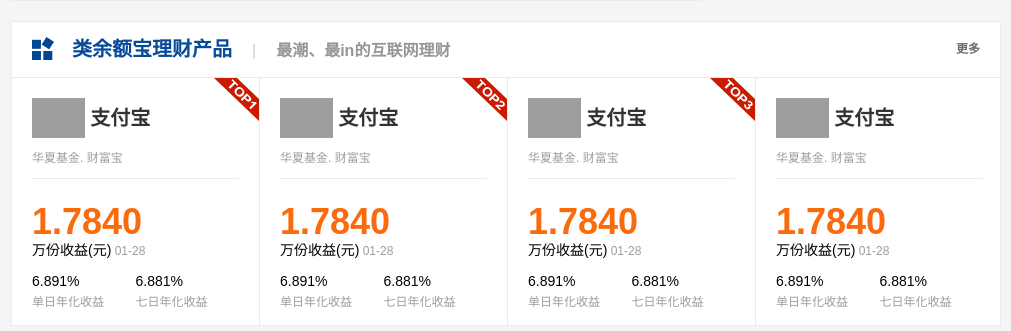
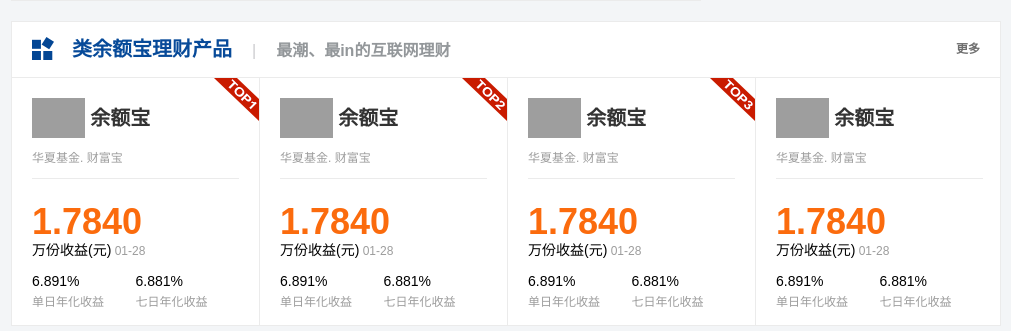
Before and after one commit to iourt/dev, a PHP site: page / in a window 1320 px wide. Shown: the part 1553-1884 px from the top of the page, without its empty margins (154-1165 px from the left). Run offline with PHP 8.4, Linux system fonts and the light colour scheme; grey boxes are pictures that could not be loaded.

Commit message:
modify index.php

```diff
--- a/index.php
+++ b/index.php
@@ -593,7 +593,7 @@
                 <dl>
                     <dt>
                         <img src="themes/temp/1.jpg" />
-                        <a href="">支付宝</a>
+                        <a href="">余额宝</a>
                     </dt>
                     <dd>
                         <div class="row_t">华夏基金. 财富宝</div>
@@ -618,7 +618,7 @@
                 <dl>
                     <dt>
                         <img src="themes/temp/1.jpg" />
-                        <a href="">支付宝</a>
+                        <a href="">余额宝</a>
                     </dt>
                     <dd>
                         <div class="row_t">华夏基金. 财富宝</div>
@@ -643,7 +643,7 @@
                 <dl>
                     <dt>
                         <img src="themes/temp/1.jpg" />
-                        <a href="">支付宝</a>
+                        <a href="">余额宝</a>
                     </dt>
                     <dd>
                         <div class="row_t">华夏基金. 财富宝</div>
@@ -668,7 +668,7 @@
                 <dl>
                     <dt>
                         <img src="themes/temp/1.jpg" />
-                        <a href="">支付宝</a>
+                        <a href="">余额宝</a>
                     </dt>
                     <dd>
                         <div class="row_t">华夏基金. 财富宝</div>
@@ -693,7 +693,7 @@
                 <dl>
                     <dt>
                         <img src="themes/temp/1.jpg" />
-                        <a href="">支付宝</a>
+                        <a href="">余额宝</a>
                     </dt>
                     <dd>
                         <div class="row_t">华夏基金. 财富宝</div>
@@ -718,7 +718,7 @@
                 <dl>
                     <dt>
                         <img src="themes/temp/1.jpg" />
-                        <a href="">支付宝</a>
+                        <a href="">余额宝</a>
                     </dt>
                     <dd>
                         <div class="row_t">华夏基金. 财富宝</div>
@@ -743,7 +743,7 @@
                 <dl>
                     <dt>
                         <img src="themes/temp/1.jpg" />
-                        <a href="">支付宝</a>
+                        <a href="">余额宝</a>
                     </dt>
                     <dd>
                         <div class="row_t">华夏基金. 财富宝</div>
```
